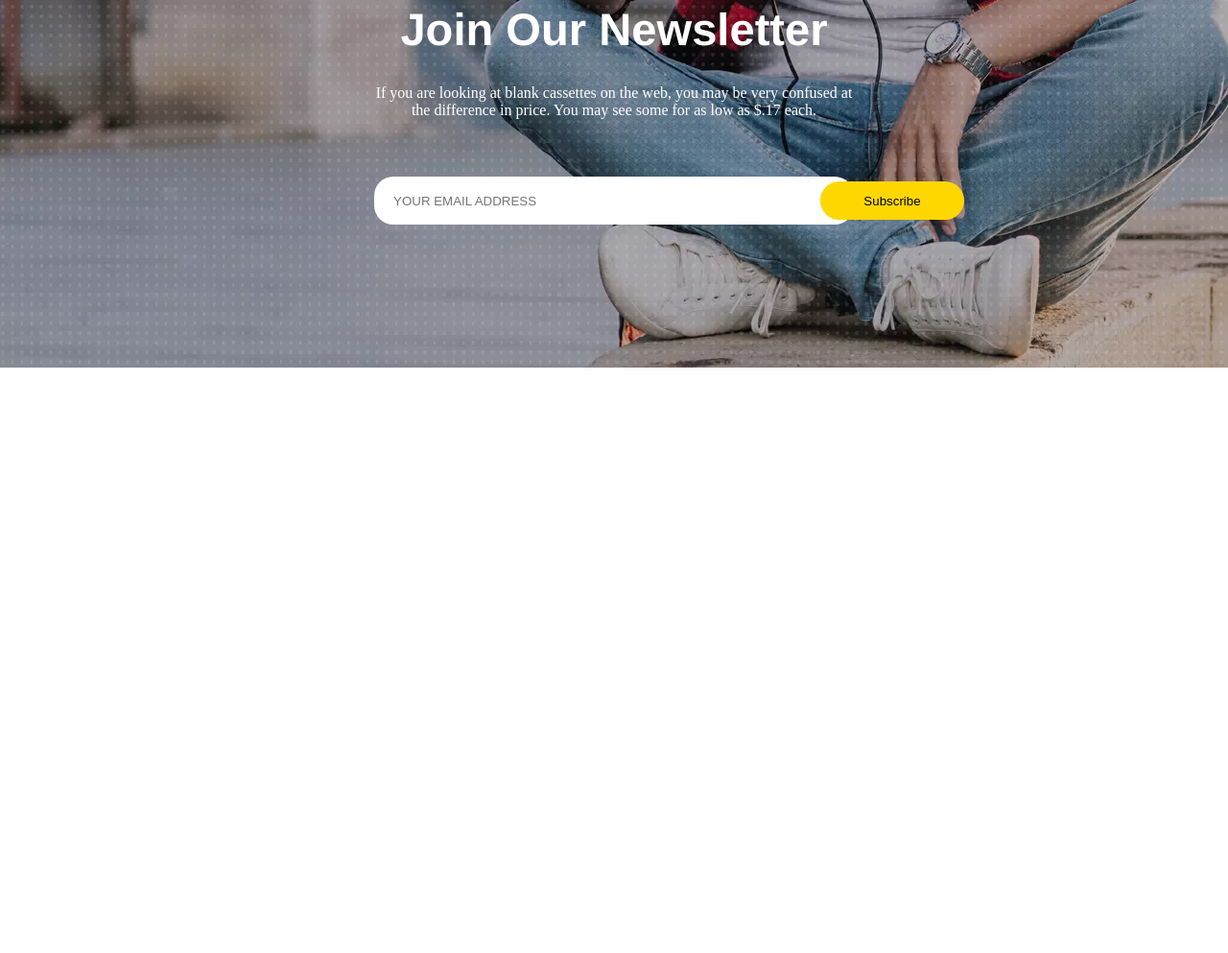
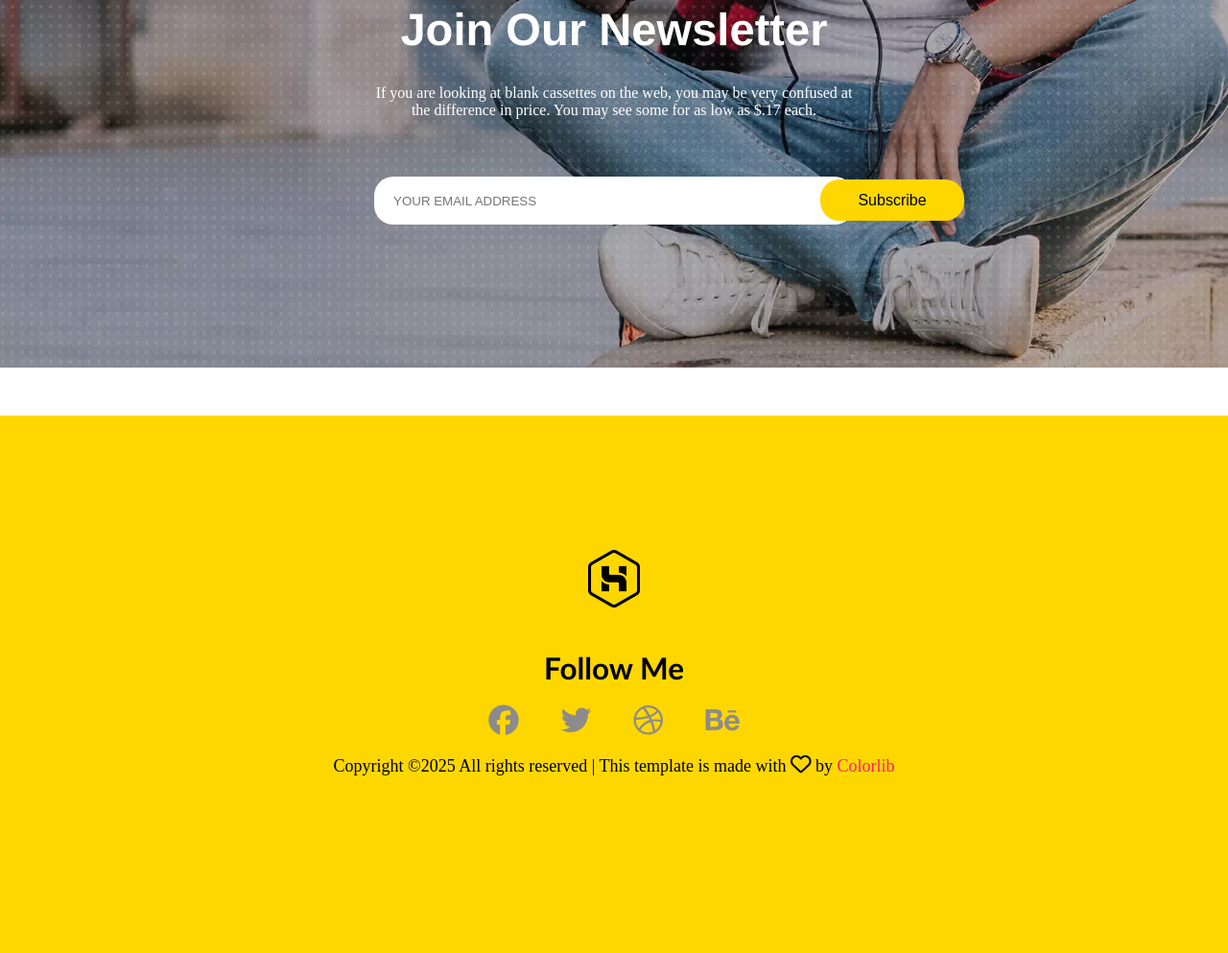
Before and after one commit to abdulghaniag/Steve-Portfolio, a plain HTML site: page index.html in a window 1280 px wide. Shown: the part 4367-5360 px from the top of the page at 96% size. Before the commit the page ends 4880 px from the top, so only its background shows below. Drawn offline with Linux system fonts and the light colour scheme.

Commit message:
assignment all done

```diff
--- a/index.html
+++ b/index.html
@@ -323,21 +323,6 @@ margin-left: 220px;
     background-color: rgba(36, 36, 35, 0.234);
 
 }
-
-
-
-
-
-
-
-
-
-
-
-
-
-
-
 .car2{
     position: relative;
     /* margin-top: 290px; */
@@ -636,17 +621,59 @@ padding-left: 20px;
 .subs{
     position: absolute;
     left: 855px;
-    top: 65px;
+    top: 63px;
 }
 .subs button{
     width:150px ;
-    height: 40px;
+    height: 43px;
     border-radius: 20px;
     border: none;
     background-color: gold;
+    font-size:medium;
 }
+.subs button:hover{
+background-color: rgb(241, 87, 31);
+color: white;
+font-size:medium;
+cursor: pointer;
 
-
+}
+.lastsection{
+    margin-top: -80px;
+    width: 100%;
+    height: 70vh;
+    background-color: gold;
+}
+.lasticon{
+text-align: center;
+padding-top: 140px;
+}
+.lasticon h2{
+    padding-top: 40px;
+    font-size: 3cap;
+    font-family:'Trebuchet MS', 'Lucida Sans Unicode', 'Lucida Grande', 'Lucida Sans', Arial, sans-serif;
+}
+.lasticon i{
+    font-size: 3cap;
+    color: rgb(141, 139, 139);
+    padding-top: 20px;
+    padding-left: 20px;
+    padding-right: 20px;
+    cursor: pointer;
+}
+.lasticon p{
+    font-size: large;
+}
+.lasticon p i{
+    color: black;
+    margin-left: -20px;
+    margin-right: -20px;
+    font-size: larger;
+}
+.lasticon span{
+    color: rgb(254, 32, 106);
+    font-size: large;
+}
 
 
 
@@ -792,29 +819,17 @@ padding-left: 20px;
 
 </div>
 </div>
+<div class="lastsection">
 
-
-
-
-
-
-
-
-
-
-
-
-
-
-
-
-
-
-
-
-
-
-
-
+    <div class="lasticon">
+        <img src="img/logo.png" alt="">
+        <h2>Follow Me</h2>
+        <i class="fa-brands fa-facebook"></i>
+        <i class="fa-brands fa-twitter"></i>
+        <i class="fa-brands fa-dribbble"></i>
+        <i class="fa-brands fa-behance"></i>
+        <p>Copyright ©2025 All rights reserved | This template is made with <i class="fa-regular fa-heart"></i>  by <span>Colorlib</span></p>
+    </div>
+</div>
 </body>
 </html>
```
